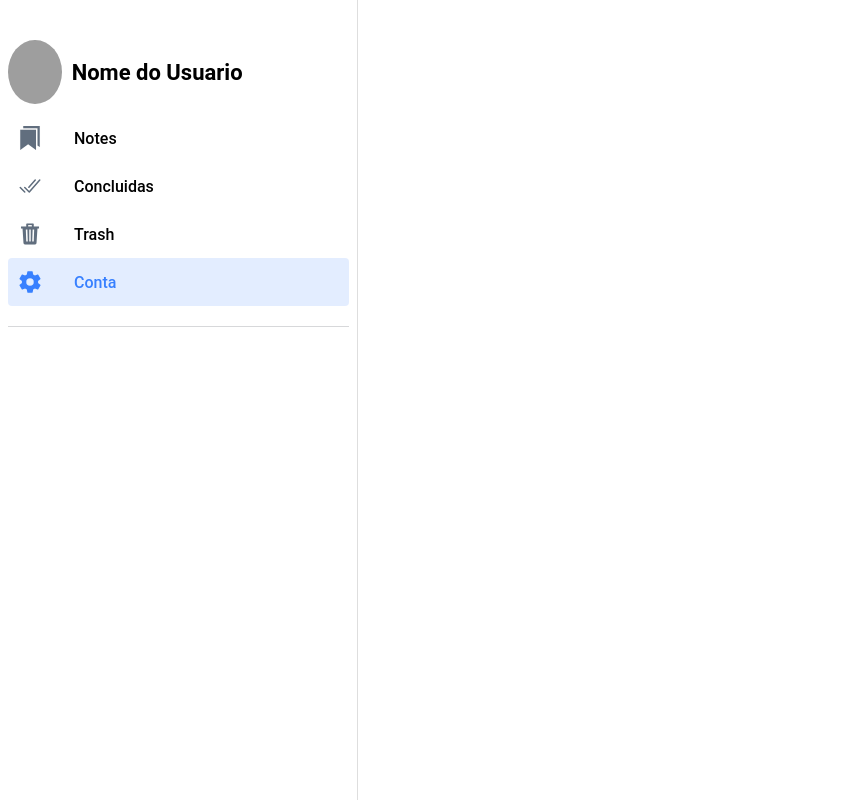
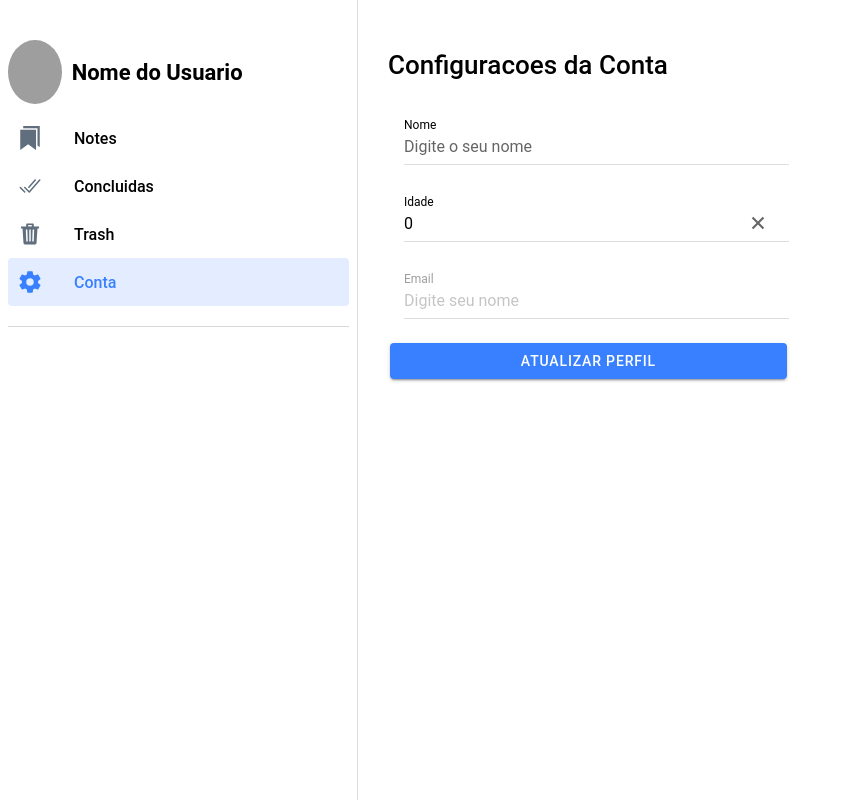
Before and after one commit to igoramf/codexTodo, a React (Vite) app in the folder Front-END/: page /page/conta in a window 1280 px wide. Shown: the whole page, without its empty margins (0-844 px from the left). Built offline with nearby package versions, Linux system fonts and the light colour scheme; no server answers; grey boxes are pictures that could not be loaded.

Commit message:
area de configuracao da conta 70%

```diff
--- a/Front-END/package.json
+++ b/Front-END/package.json
@@ -21,6 +21,7 @@
     "@ionic/react-router": "^7.0.0",
     "@types/react-router": "^5.1.20",
     "@types/react-router-dom": "^5.3.3",
+    "axios": "^1.4.0",
     "date-fns": "^2.30.0",
     "ionicons": "^7.0.0",
     "react": "^18.2.0",
--- a/Front-END/src/App.tsx
+++ b/Front-END/src/App.tsx
@@ -4,7 +4,7 @@ import { Redirect, Route } from 'react-router-dom';
 import Menu from './components/Menu';
 import Notes from './pages/Notes';
 import Inbox from './pages/Inbox';
-
+import Conta from './pages/Conta';
 /* Core CSS required for Ionic components to work properly */
 import '@ionic/react/css/core.css';
 
@@ -37,8 +37,8 @@ const App: React.FC = () => {
               <Redirect to="/page/Inbox"/>
             </Route>
             <Route path="/page/notes" component={Notes} exact={true}></Route>
-            <Route path="/page/Inbox" component={Inbox} exact={true}>
-            </Route>
+            <Route path="/page/Inbox" component={Inbox} exact={true}></Route>
+            <Route path="/page/conta" component={Conta} exact={true}></Route>
           </IonRouterOutlet>
         </IonSplitPane>
       </IonReactRouter>
--- /dev/null
+++ b/Front-END/src/pages/Conta.module.css
@@ -0,0 +1,11 @@
+.main{
+    height: 100%;
+    width: 50%;
+    padding: 30px;
+    display: flex;
+    flex-direction: column;
+}
+
+.forms{
+    margin-bottom: 20px;
+}
--- /dev/null
+++ b/Front-END/src/pages/Conta.tsx
@@ -0,0 +1,91 @@
+import {
+  IonPage,
+  IonContent,
+  IonList,
+  IonItem,
+  IonInput,
+  IonItemDivider,
+  IonButton,
+} from "@ionic/react";
+import styles from "./Conta.module.css";
+import { useEffect, useState } from "react";
+import axios from 'axios';
+
+
+const Conta = () => {
+
+    const [name, setName] = useState<string>("");
+    const [age, setAge] = useState<number>(0);
+    const [email, setEmail] = useState<string>("");
+
+
+    const submit = () => {
+        let response = axios.get("https://dummyjson.com/users/1");
+        response.then((res) => {
+            console.log(res.data)
+            renderData(res.data.age, res.data.firstName, res.data.email)
+        }).catch()
+    }
+
+    const renderData = (age: number, name: string , email: string) => {
+        setName(name)
+        setAge(age)
+        setEmail(email)
+    }
+
+    useEffect(submit,[])
+
+
+    return (
+    <IonPage>
+      <IonContent fullscreen={true}>
+        <div className={styles.main}>
+          <h1>Configuracoes da Conta</h1>
+          <hr color="white" />
+          <form action="">
+                <div className={styles.forms}>
+                    <IonItem>
+                        <IonInput
+                        label="Nome"
+                        labelPlacement="stacked"
+                        clearInput={true}
+                        placeholder="Digite o seu nome"
+                        value={name}
+                        ></IonInput>
+                    </IonItem>
+                </div>
+                <div className={styles.forms}>
+              <IonItem>
+                <IonInput
+                  label="Idade"
+                  labelPlacement="stacked"
+                  clearInput={true}
+                  placeholder="Digite a sua idade"
+                  value={age}
+                ></IonInput>
+              </IonItem>
+
+                </div>
+                <div className={styles.forms}>
+
+                <IonItem>
+                    <IonInput
+                    label="Email"
+                    labelPlacement="stacked"
+                    clearInput={true}
+                    placeholder="Digite seu nome"
+                    value={email}
+                    disabled
+                    ></IonInput>
+                </IonItem>
+
+                </div>
+          </form>
+            <IonButton onClick={submit}>Atualizar Perfil</IonButton>
+        </div>
+      </IonContent>
+    </IonPage>
+  );
+};
+
+export default Conta;
```
Also changed, not shown: 1 other file (tests, documents, lock files or other folders).
